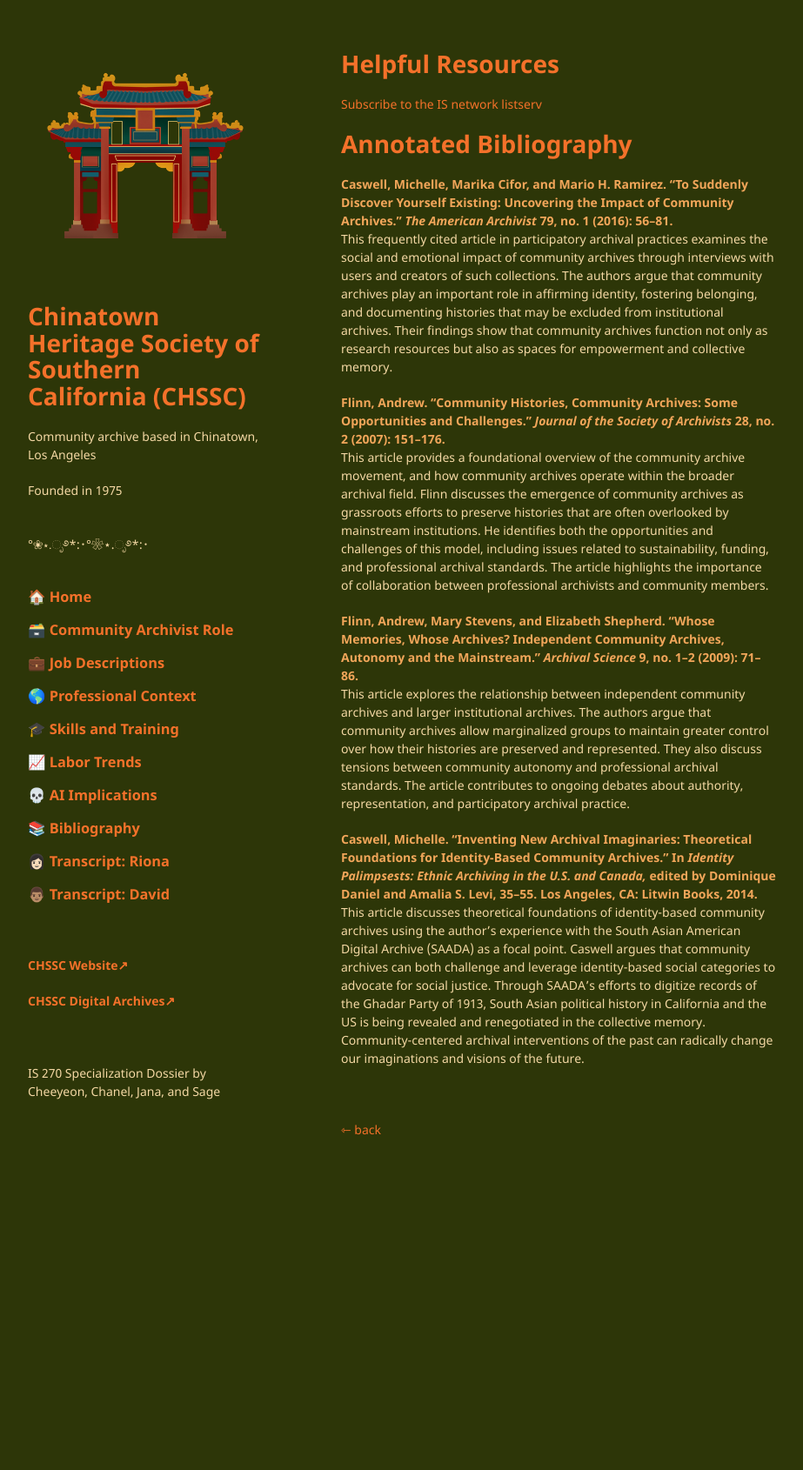
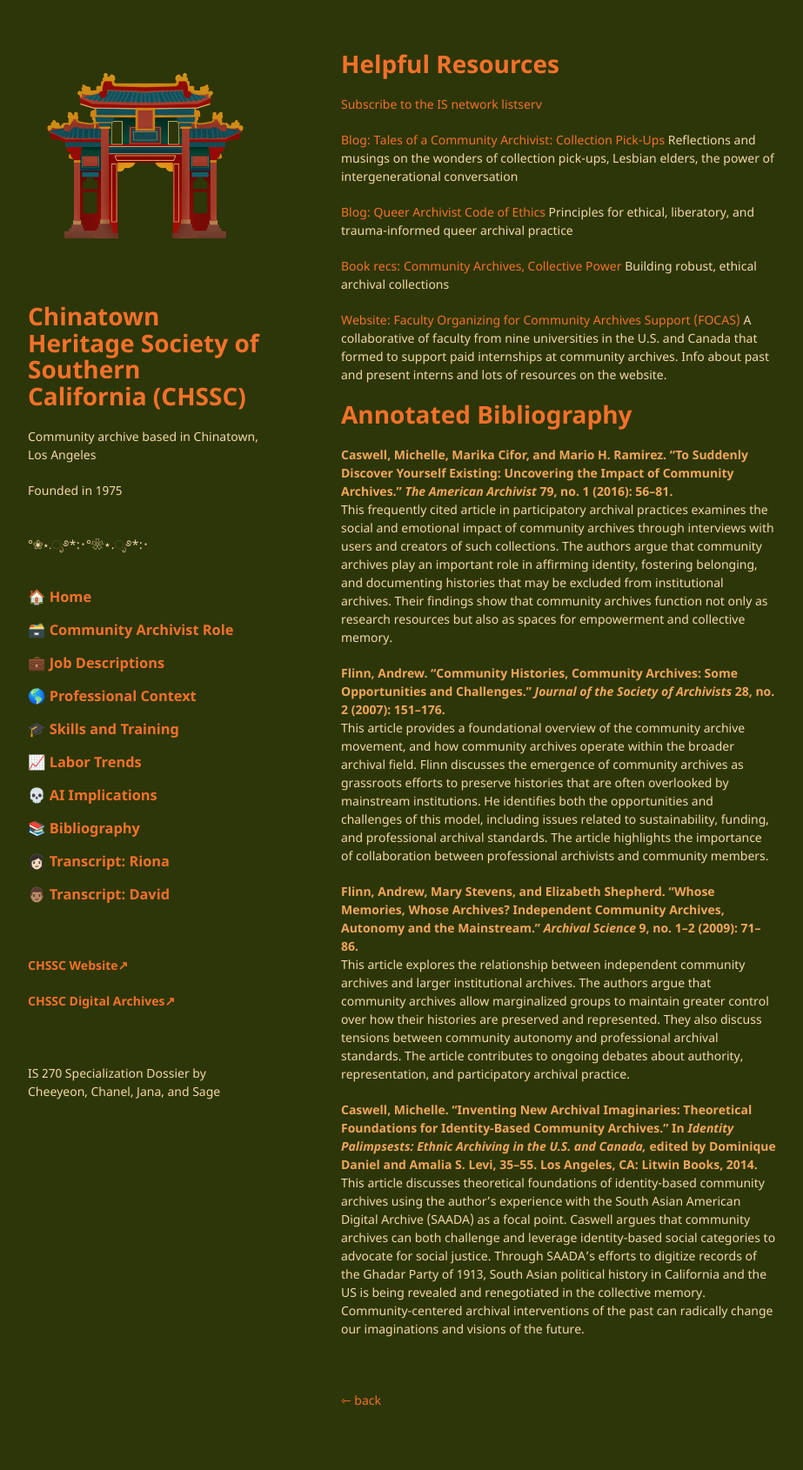
Before and after one commit to chaanelly/IS270-CHSSC, a Jekyll site: the page built from pages/annotated-biblio.md, in a window 1280 px wide. Shown: the whole page at 87% size, without its empty margins (178-1101 px from the left). Built offline with Jekyll 4.4.1, drawn with Linux system fonts in a browser that asks for light colours; our own code applies the rules of GitHub Pages for plain Markdown files; before the commit the page ends 1379 px from its top, so only the background shows below that.

Commit message:
Update annotated-biblio.md

```diff
--- a/pages/annotated-biblio.md
+++ b/pages/annotated-biblio.md
@@ -2,6 +2,17 @@
 
 [Subscribe to the IS network listserv](https://lists.gseis.ucla.edu/sympa/subscribe/is-network)
 
+[Blog: Tales of a Community Archivist: Collection Pick-Ups](https://substack.com/home/post/p-157288339)
+Reflections and musings on the wonders of collection pick-ups, Lesbian elders, the power of intergenerational conversation
+
+[Blog: Queer Archivist Code of Ethics](https://substack.com/home/post/p-157909241)
+Principles for ethical, liberatory, and trauma-informed queer archival practice
+
+[Book recs: Community Archives, Collective Power](https://americanlibrariesmagazine.org/2025/06/02/community-archives-collective-power)
+Building robust, ethical archival collections
+
+[Website: Faculty Organizing for Community Archives Support (FOCAS)](https://archivalfocas.org)
+A collaborative of faculty from nine universities in the U.S. and Canada that formed to support paid internships at community archives. Info about past and present interns and lots of resources on the website.
 
 
 # Annotated Bibliography
```
